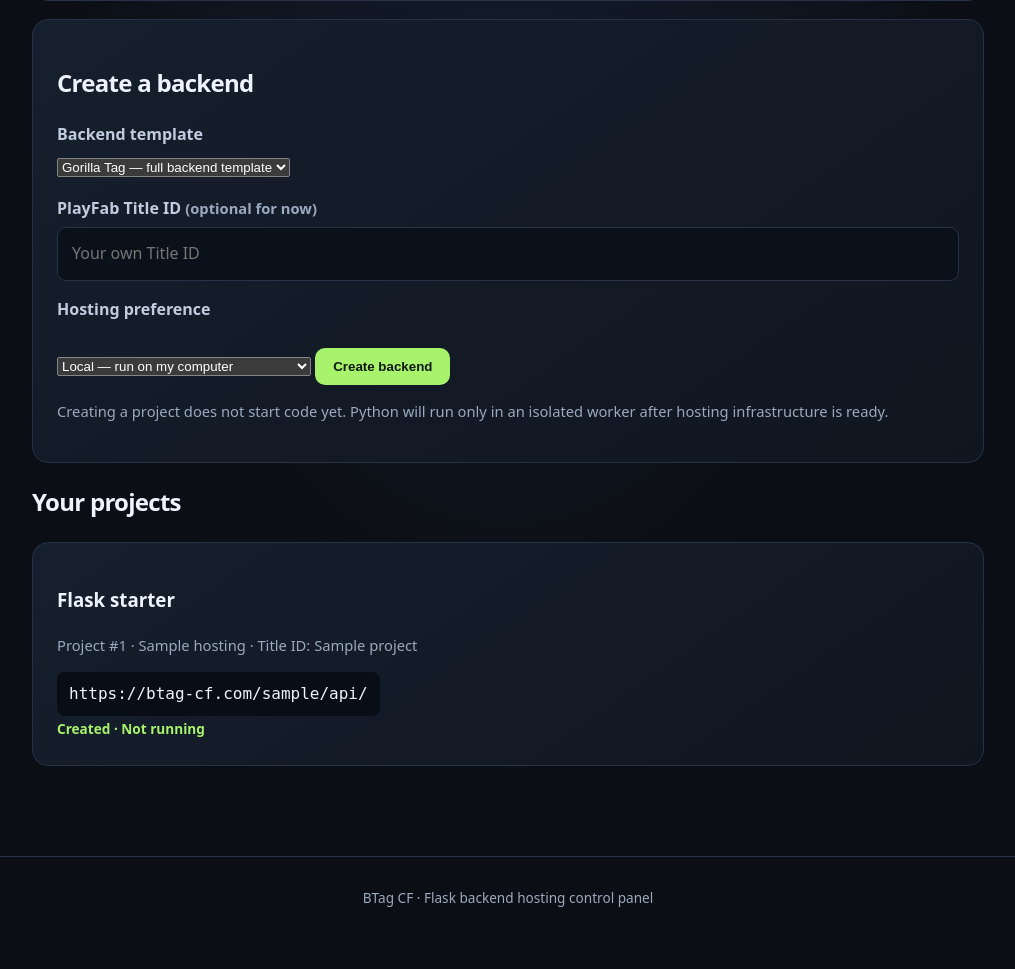
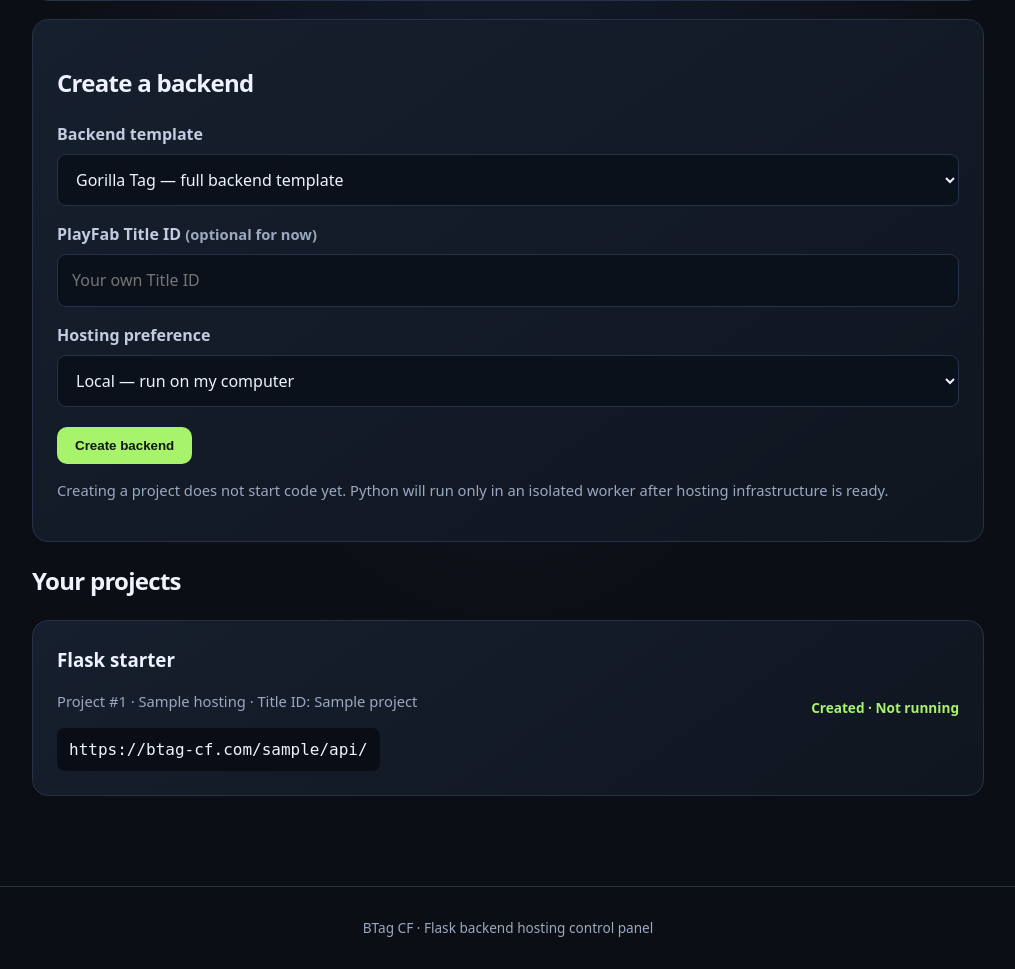
Before and after one commit to doctorgtstudios-spec/btag-cf, a Flask app: page /dashboard in a window 1280 px wide. Shown: the part 603-1572 px from the top of the page, without its empty margins (132-1147 px from the left). Before the commit the page ends 1510 px from the top, so only its background shows below. Run offline with Flask 3, Linux system fonts and the light colour scheme; the visitor is signed in with stand-in values (Sample User, id 1); tables that the repository leaves empty hold one stand-in row (values such as "Sample post"); some libraries are stand-ins or nearby versions.

Commit message:
Style backend project controls

```diff
--- a/static/style.css
+++ b/static/style.css
@@ -33,3 +33,8 @@ input { width:100%; padding:13px 14px; color:var(--text); background:#0b111b; bo
 code { display:inline-block; max-width:100%; overflow-wrap:anywhere; background:#090e16; padding:9px 12px; border-radius:8px; }
 footer { text-align:center; color:var(--muted); padding:30px; border-top:1px solid var(--line); font-size:.85rem; }
 @media(max-width:600px) { .topbar { padding:16px; } nav { gap:12px; font-size:.9rem; } .container { padding:48px 18px; } }
+
+select { width:100%; padding:13px 14px; color:var(--text); background:#0b111b; border:1px solid var(--line); border-radius:9px; font:inherit; }
+.project { display:flex; align-items:center; justify-content:space-between; gap:18px; flex-wrap:wrap; }
+.project h3 { margin:0; }
+.project .status { white-space:nowrap; }
```
